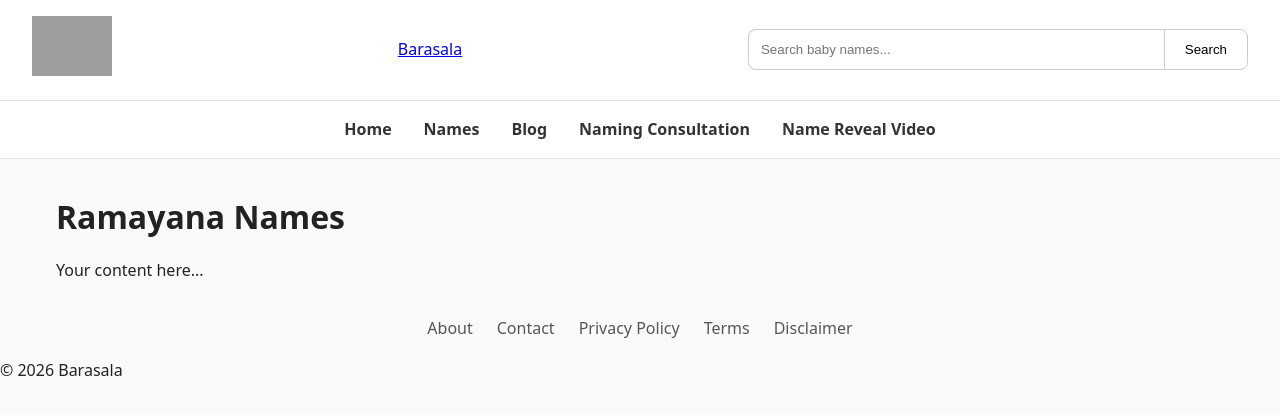
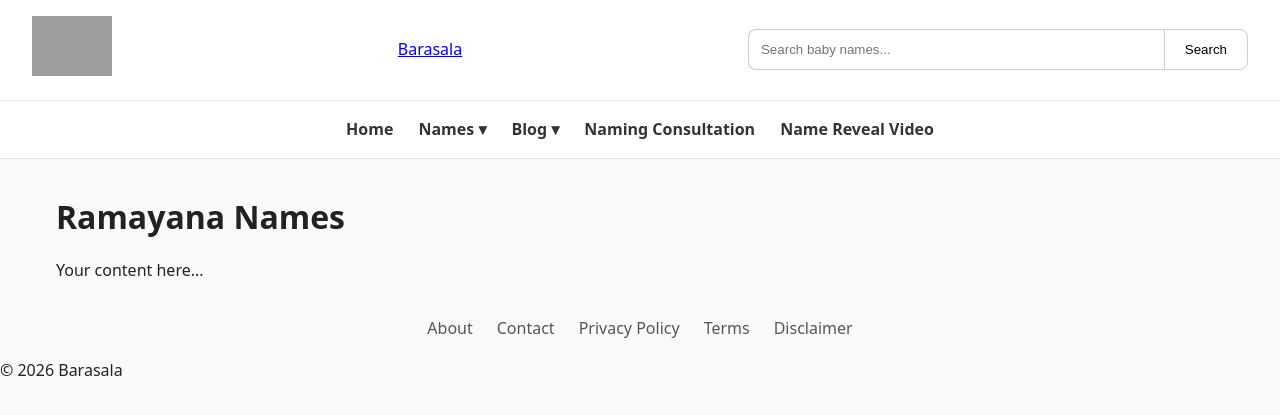
Before and after one commit to barasala999/barasala999.github.io, a Jekyll site: the page built from names/ramayana-names/index.html, in a window 1280 px wide. Shown: the top 415 px of the page. Built offline with Jekyll 4.4.1, drawn with Linux system fonts in a browser that asks for light colours; grey boxes are pictures that could not be loaded.

Commit message:
modified navbar for sublists and styled

```diff
--- a/_includes/navbar.html
+++ b/_includes/navbar.html
@@ -2,9 +2,31 @@
 
     <a href="/">Home</a>
 
-    <a href="/names/">Names</a>
+	<div class="dropdown">
 
-	<a href="/blog/">Blog</a>
+    <a href="/names/">Names <span class="dropdown-arrow">▾</span></a>
+
+	 <div class="dropdown-content">
+            <a href="/names/boy-names/">Boy Names</a>
+            <a href="/names/girl-names/">Girl Names</a>
+            <a href="/names/nakshatra/">Nakshatra Names</a>
+            <a href="/names/sanskrit/">Sanskrit Names</a>
+        </div>
+
+    </div>
+
+	<div class="dropdown">
+
+	<a href="/blog/">Blog <span class="dropdown-arrow">▾</span></a>
+
+	<div class="dropdown-content">
+            <a href="/blog/naming-guides/">Naming Guides</a>
+            <a href="/blog/mythology/">Mythology</a>
+            <a href="/blog/trends/">Trends</a>
+        </div>
+
+    </div>
+
 
     <a href="/consultation/">Naming Consultation</a>
 
--- a/assets/css/style.css
+++ b/assets/css/style.css
@@ -171,3 +171,58 @@
     }
 
 }
+
+.main-nav {
+    display: flex;
+    gap: 25px;
+    align-items: center;
+}
+
+.main-nav a {
+    text-decoration: none;
+    color: #333;
+}
+
+/* Parent container */
+
+.dropdown {
+    position: relative;
+}
+
+/* Hidden by default */
+
+.dropdown-content {
+    display: none;
+
+    position: absolute;
+    top: 100%;
+    left: 0;
+
+    min-width: 220px;
+
+    background: white;
+
+    border: 1px solid #ddd;
+
+    box-shadow: 0 4px 12px rgba(0,0,0,.1);
+
+    z-index: 1000;
+}
+
+/* Links inside dropdown */
+
+.dropdown-content a {
+    display: block;
+    padding: 12px 15px;
+    white-space: nowrap;
+}
+
+.dropdown-content a:hover {
+    background: #f5f5f5;
+}
+
+/* Show dropdown when hovering parent */
+
+.dropdown:hover .dropdown-content {
+    display: block;
+}
```
